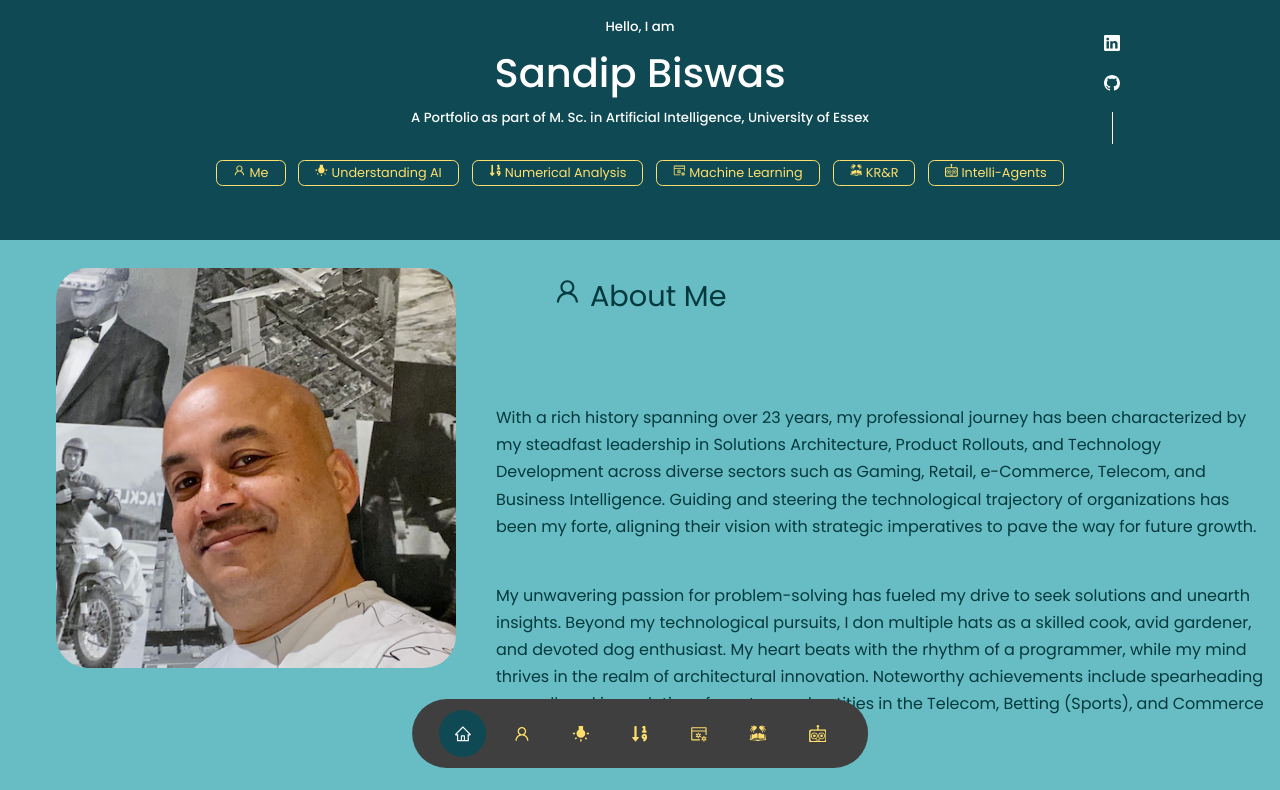
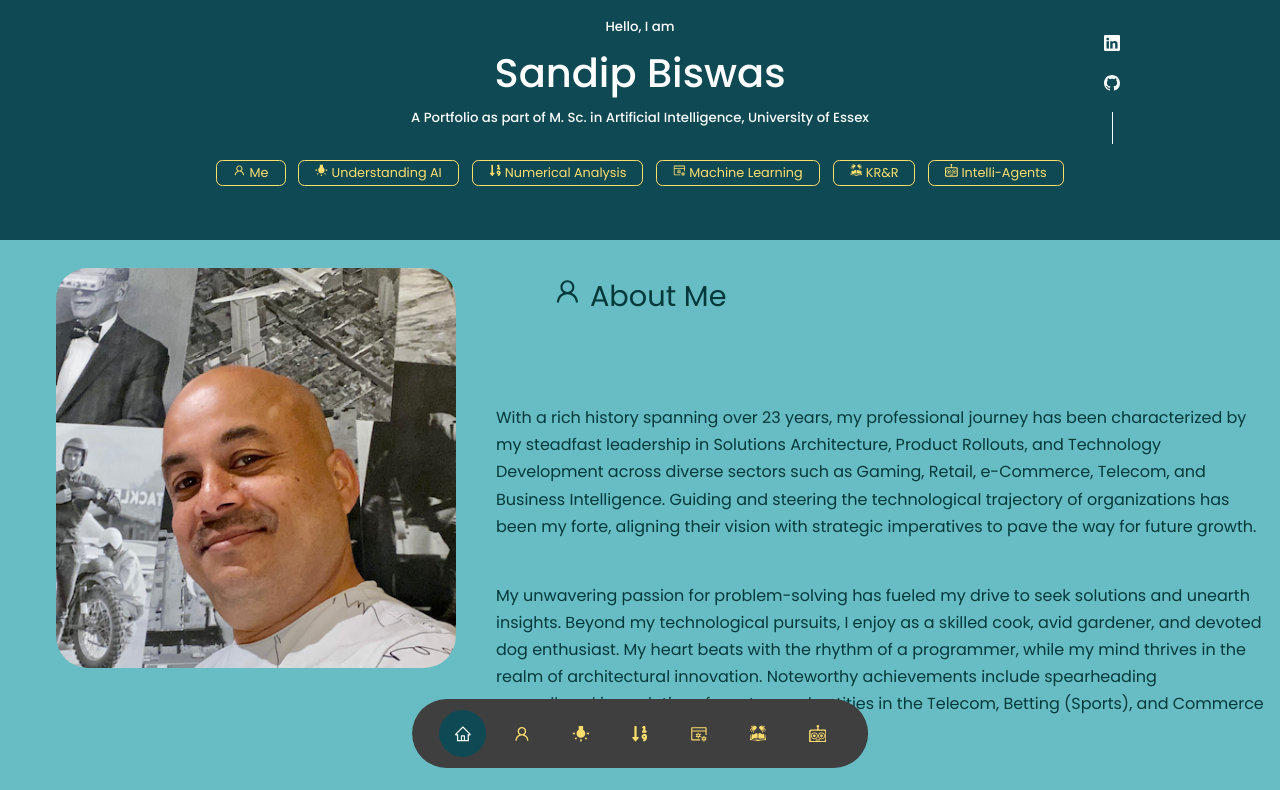
Before and after one commit to biswassandip/efolio, a React (Create React App) app: page / in a window 1280 px wide. Shown: the top 790 px of the page. Built offline with nearby package versions, Linux system fonts and the light colour scheme.

Commit message:
about me text update

```diff
--- a/src/components/about/About.jsx
+++ b/src/components/about/About.jsx
@@ -38,7 +38,7 @@ const About = () => {
             </p>
             <p>
               My unwavering passion for problem-solving has fueled my drive to seek solutions and unearth insights.
-              Beyond my technological pursuits, I don multiple hats as a skilled cook, avid gardener, and devoted dog enthusiast.
+              Beyond my technological pursuits, I enjoy as a skilled cook, avid gardener, and devoted dog enthusiast.
               My heart beats with the rhythm of a programmer, while my mind thrives in the realm of architectural innovation.
               Noteworthy achievements include spearheading groundbreaking solutions for esteemed entities in the Telecom, Betting (Sports),
               and Commerce domains.
```
